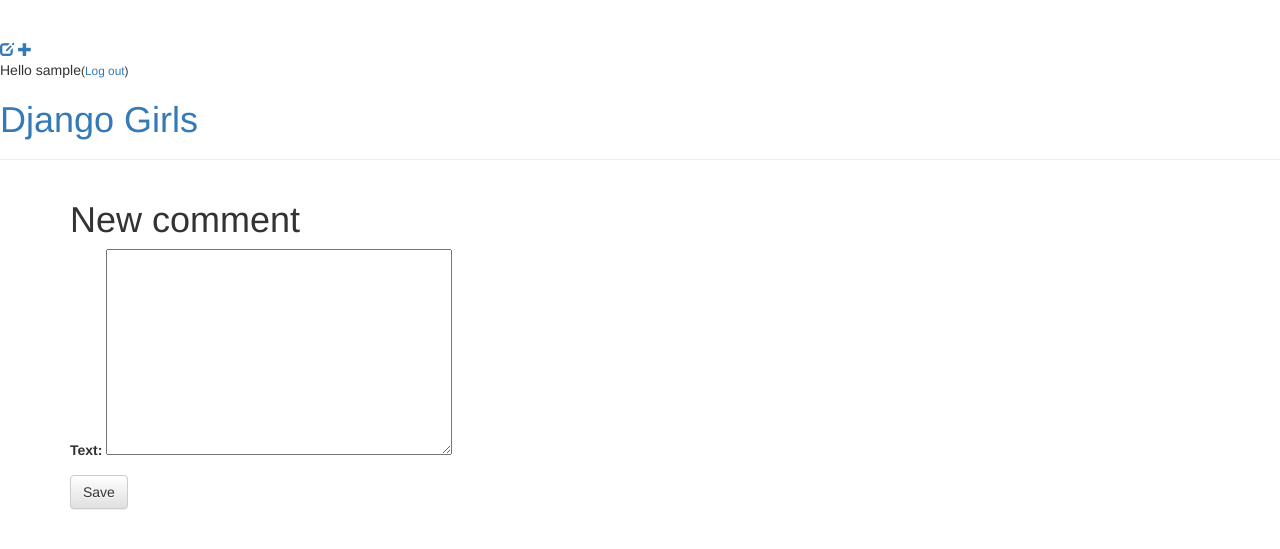
After one commit to jujbob/my-first-blog, a Django app: page /post/1/comment/1/subComment/ in a window 1280 px wide. The commit adds this page. Shown: the top 549 px of the page. Run offline with Django 3.2, Linux system fonts and the light colour scheme; a user stored in the database is signed in; tables that the repository leaves empty hold one stand-in row (values such as "Sample post"); some libraries are stand-ins or nearby versions.

Commit message:
Adding subComment Model and views

```diff
--- a/blog/forms.py
+++ b/blog/forms.py
@@ -1,7 +1,7 @@
 __author__ = 'jujbob'
 
 from django import forms
-from .models import Post
+from .models import Post, SubComment
 from .models import Comment
 
 class PostForm(forms.ModelForm):
@@ -14,3 +14,9 @@ class CommentForm(forms.ModelForm):
     class Meta:
         model = Comment
         fields = ('text',)
+
+
+class SubCommentForm(forms.ModelForm):
+    class Meta:
+        model = SubComment
+        fields = ('text',)
--- a/blog/models.py
+++ b/blog/models.py
@@ -29,3 +29,13 @@ class Comment(models.Model):
 
     def __str__(self):
         return self.text
+
+class SubComment(models.Model):
+    post = models.ForeignKey('blog.Post', related_name='subComments')
+    comment = models.ForeignKey('blog.Comment', related_name='subComments')
+    author = models.ForeignKey('auth.User')
+    text = models.TextField()
+    created_date= models.DateTimeField(default=timezone.now)
+
+    def approve(self):
+        self.save()
--- /dev/null
+++ b/blog/templates/blog/add_subComment_to_post.html
@@ -0,0 +1,9 @@
+{% extends 'blog/base.html' %}
+
+{% block content %}
+    <h1>New comment</h1>
+    <form method="POST" class="subComment-form">{% csrf_token %}
+        {{ form.as_p }}
+        <button type="submit" class="save btn btn-default">Save</button>
+    </form>
+{% endblock %}
--- a/blog/urls.py
+++ b/blog/urls.py
@@ -16,5 +16,6 @@ urlpatterns = [
 #    url(r'^comment/(?P<pk>\d+)/approve/$', views.comment_approve, name='comment_approve'),
     url(r'^comment/(?P<pk>\d+)/remove/$', views.comment_remove, name='comment_remove'),
     url(r'^errors/$', views.errors, name='errors'),
+    url(r'^post/(?P<post_pk>\d+)/comment/(?P<comment_pk>\d+)/subComment/$', views.add_subComment_to_post, name='add_subComment_to_post'),
 
 ]
--- a/blog/views.py
+++ b/blog/views.py
@@ -1,9 +1,10 @@
+from django.contrib import auth
 from django.core.paginator import Paginator, PageNotAnInteger, EmptyPage
 from django.http import HttpResponse
 from django.shortcuts import render, get_object_or_404, redirect
 from django.contrib.auth.models import User
 from blog.models import Post, Comment
-from blog.forms import PostForm, CommentForm
+from blog.forms import PostForm, CommentForm, SubCommentForm
 from django.contrib.auth.decorators import login_required
 from rest_framework import viewsets, permissions
 from blog.serializers import UserSerializer, PostSerializer, CommentSerializer
@@ -136,6 +137,22 @@ def comment_remove(request, pk):
     comment.delete()
     return redirect('blog.views.post_detail', pk=post_pk)
 
+@login_required
+def add_subComment_to_post(request, post_pk, comment_pk):
+    post = get_object_or_404(Post, pk=post_pk)
+    comment = get_object_or_404(Comment, pk=comment_pk)
+    if request.method == "POST":
+        form = SubCommentForm(request.POST)
+        if form.is_valid():
+            subComment = form.save(commit=False)
+            subComment.post = post
+            subComment.comment = comment
+            subComment.author = request.user
+            subComment.save()
+        return redirect('blog.views.post_detail', pk=post_pk)
+    else:
+        form = SubCommentForm()
+        return render(request, 'blog/add_subComment_to_post.html', {'form': form})
 
 
 ### for rest framework api  ###
```
Also changed, not shown: blog/templates/blog/post_detail.html (+13 -0 lines), blog/migrations/0001_initial.py (added), blog/migrations/0002_subcomment.py (added), blog/migrations/__init__.py (added), 1 other file.
